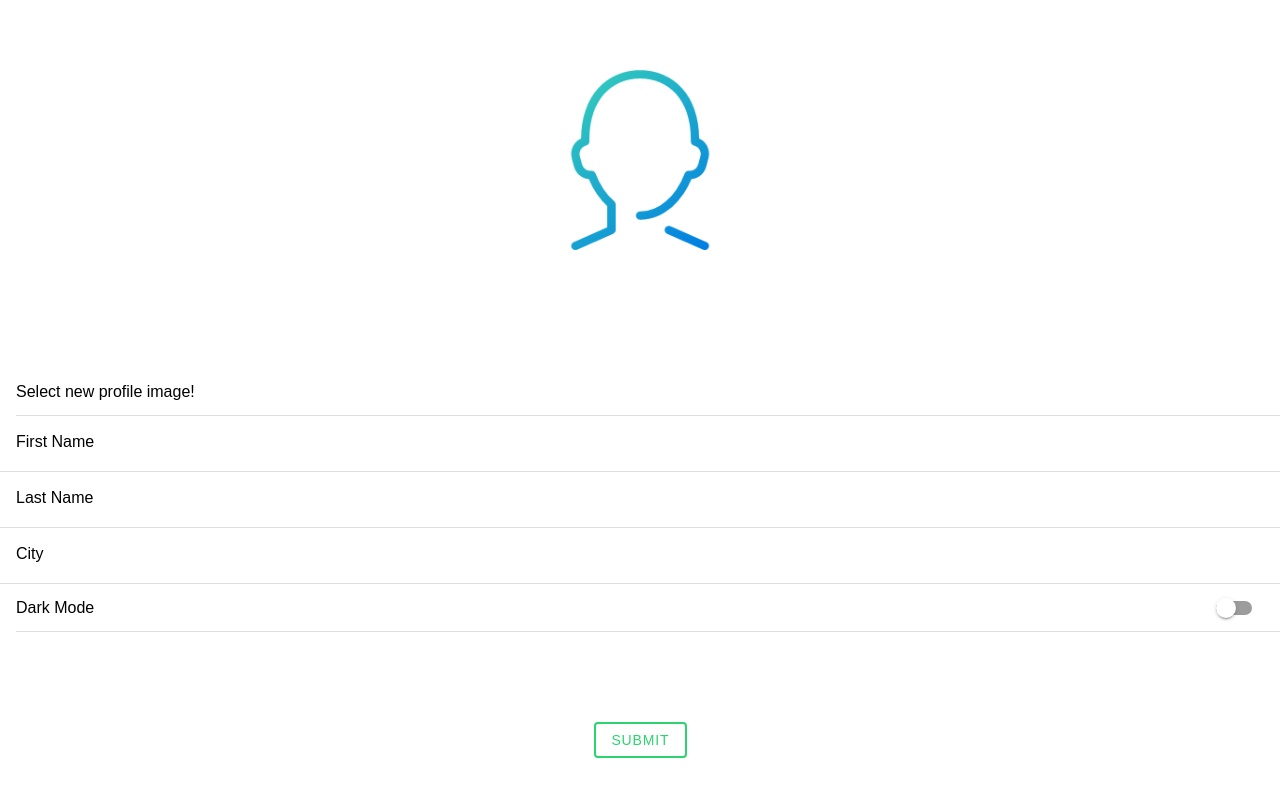
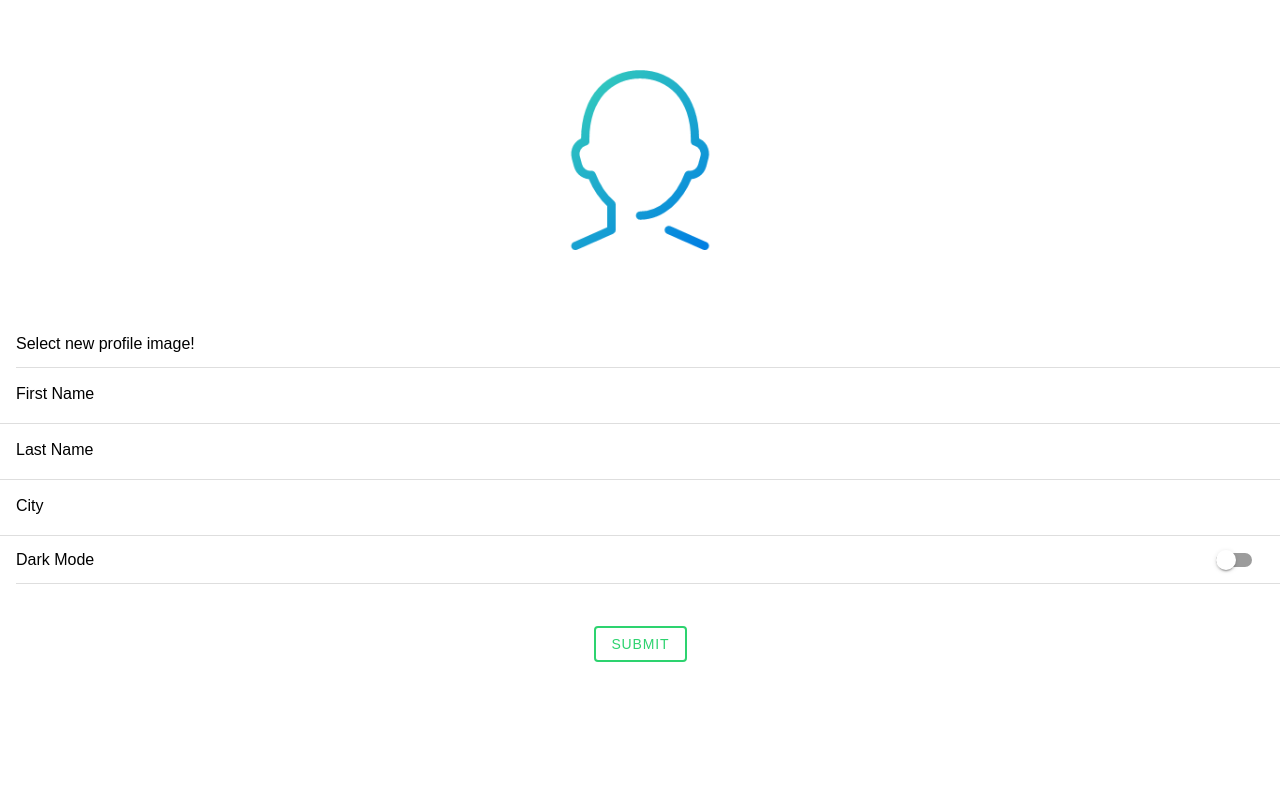
Before and after one commit to aleksandar9999a/experience-intercity-journey, a React (Create React App) app: page /account in a window 1280 px wide. Shown: the top 796 px of the page. Built offline with nearby package versions, Linux system fonts and the light colour scheme; no server answers; a web font is replaced by a local one.

Commit message:
Fix loading

```diff
--- a/src/pages/Account/index.tsx
+++ b/src/pages/Account/index.tsx
@@ -1,10 +1,11 @@
 import React, { useState, useEffect } from 'react';
-import { IonLoading, IonPage, IonItem, IonLabel, IonInput, IonToggle, IonButton } from '@ionic/react';
+import { IonPage, IonItem, IonLabel, IonInput, IonToggle, IonButton, IonContent } from '@ionic/react';
 import { uploadImage, updateOneFieldFromMyProfile, updateMultiplyFieldsFromMyProfile, myUserdata } from '../../services';
 import TProfileState from '../../types/TProfileState';
 import { submitMessage } from '../../services/toast';
 import assets from '../../config/assets';
 import './style.css';
+import LoadingPage from '../LoadingPage';
 
 const Account: React.FC = () => {
   const [firstName, setFirstName] = useState<string>('');
@@ -90,10 +91,11 @@ const Account: React.FC = () => {
     ]).finally(() => setUploading(false));
   }
 
-  if (uploading) { return <IonLoading cssClass='my-custom-class' isOpen={uploading} message={'Please wait...'} /> }
+  if (uploading) { return <LoadingPage isOpen={uploading} /> }
 
   return (
     <IonPage>
+      <IonContent>
         <div className="profile-img">
           <img src={image || assets.anonym} alt="preview" />
         </div>
@@ -122,6 +124,7 @@ const Account: React.FC = () => {
         <div className="profile-edit-btn-wrapper">
           <IonButton className="profile-edit-btn" color="success" fill="outline" onClick={submit}>Submit</IonButton>
         </div>
+      </IonContent>
     </IonPage>
   );
 };
```
Lines whose indentation alone changed are shown as unchanged.
